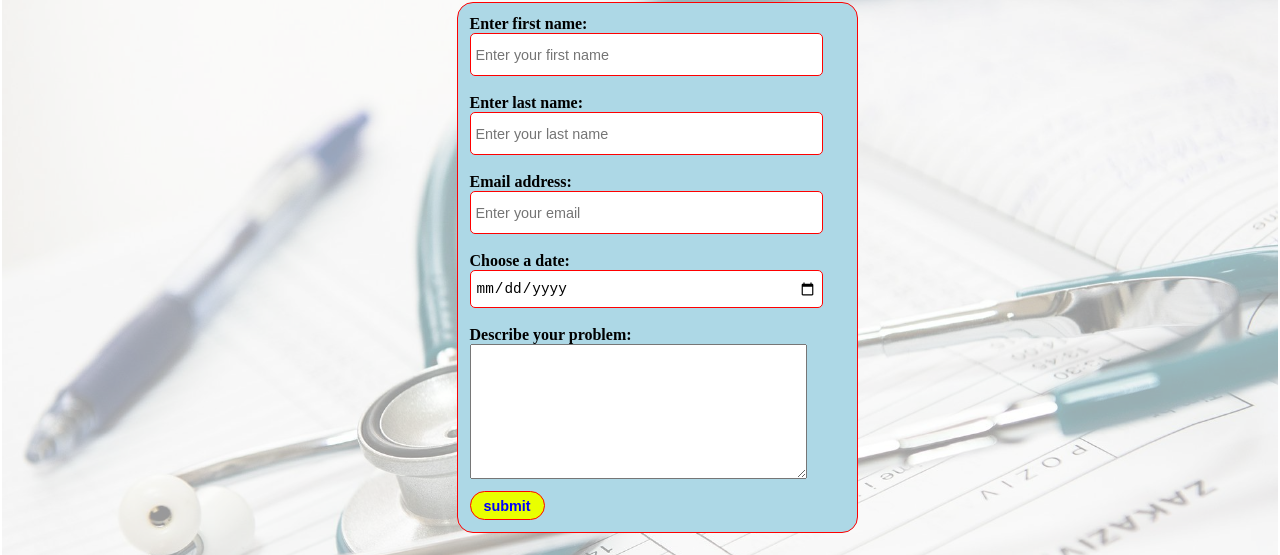
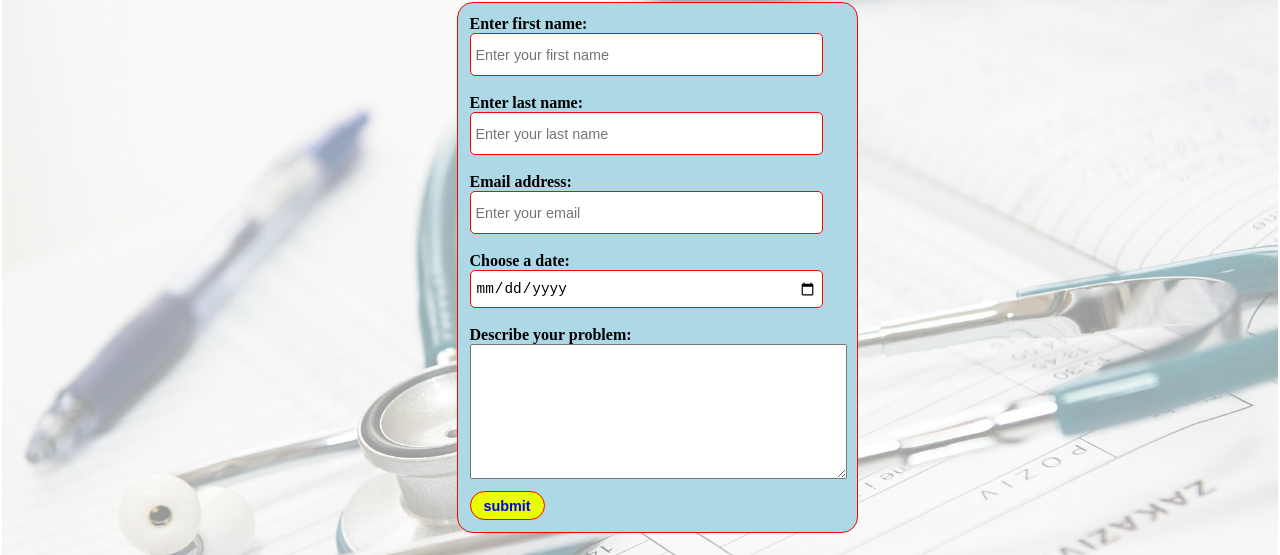
Before and after one commit to Rushikesh2001/Medical-Website, a plain HTML site: page appointment.html in a window 1280 px wide. Shown: the part 95-650 px from the top of the page. Drawn offline with Linux system fonts and the light colour scheme; a web font is replaced by a local one.

Commit message:
Updated appointment.html

```diff
--- a/appointment.html
+++ b/appointment.html
@@ -132,7 +132,7 @@
         <textarea
           name="Message"
           id="Message"
-          cols="40"
+          cols="45"
           rows="10"
           required
         ></textarea>
```
